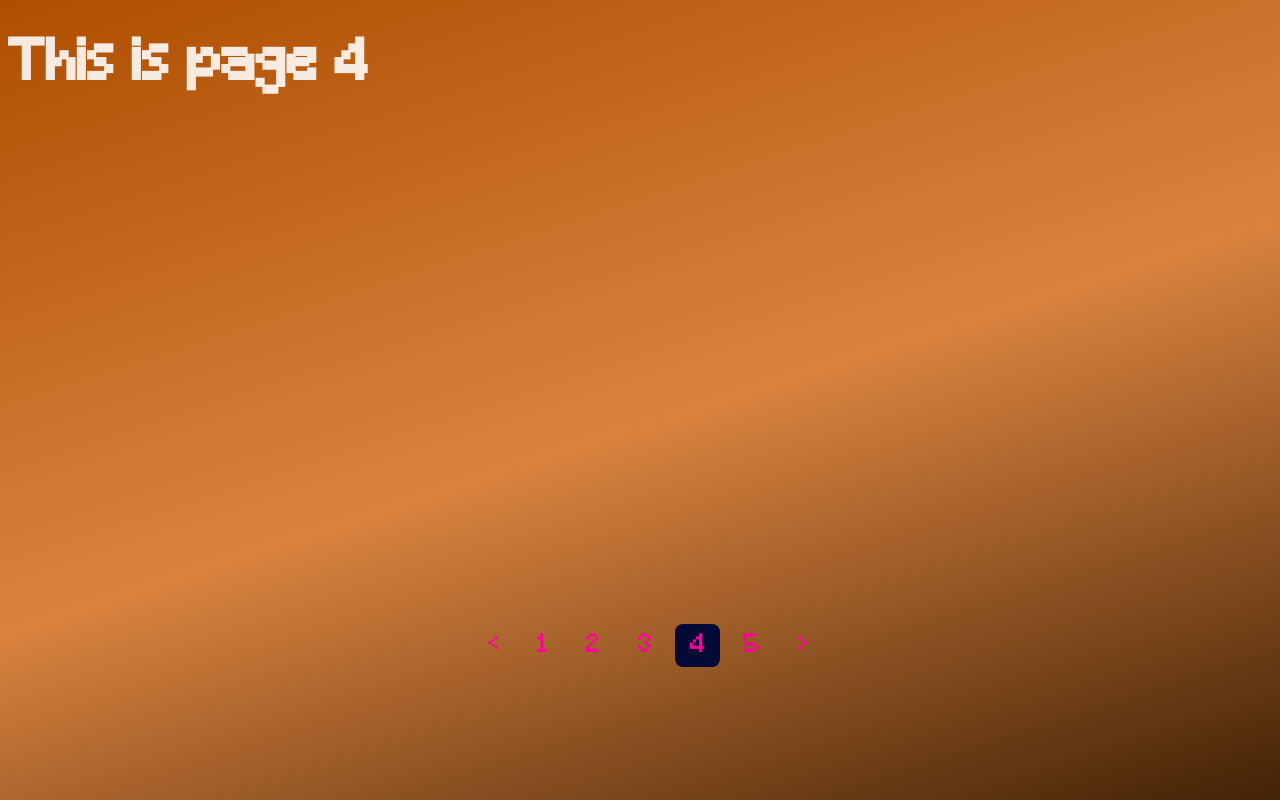
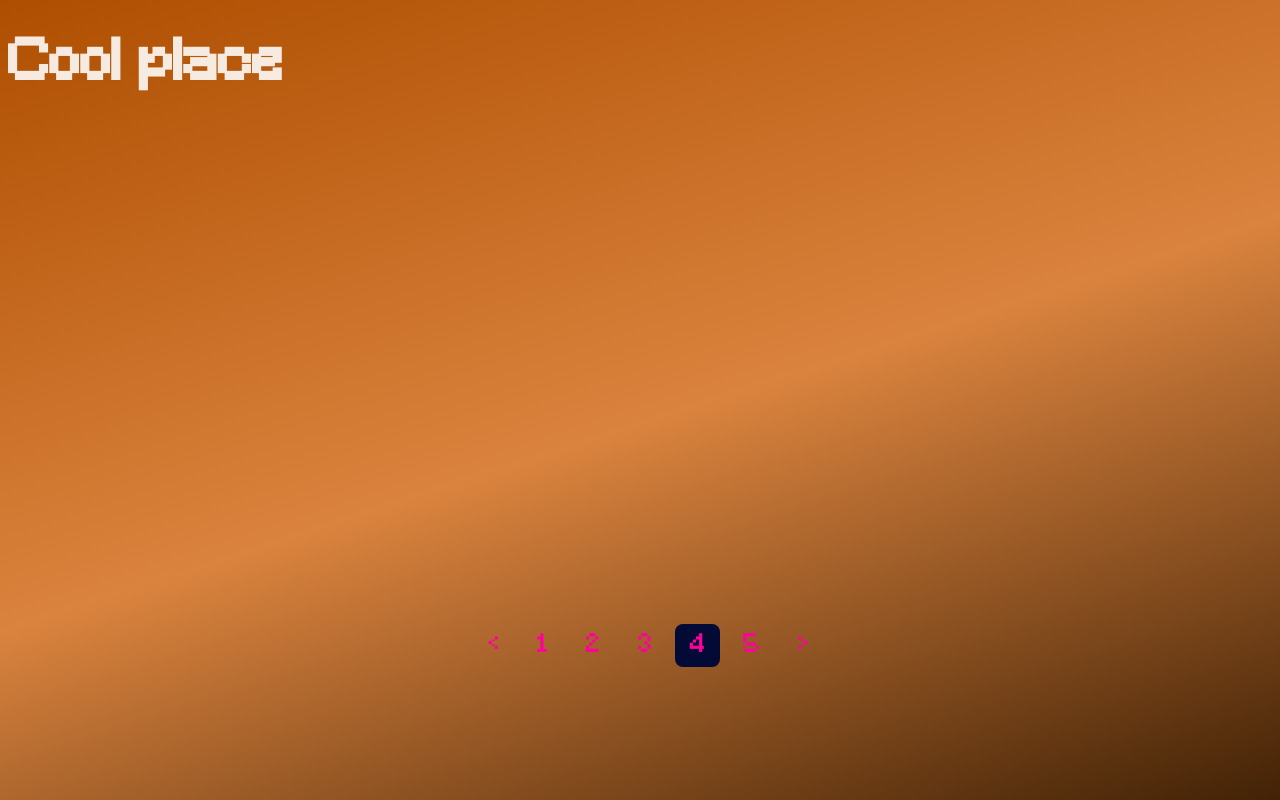
Before and after one commit to gusahlg/website, a plain HTML site: page page4/page4.html in a window 1280 px wide. Drawn offline with Linux system fonts and the light colour scheme.

Commit message:
Fixed stuff, naming

```diff
--- a/page4/page4.html
+++ b/page4/page4.html
@@ -6,7 +6,7 @@
         <title>PAGE 4</title>
     </head>
     <body class="pages_body">
-        <h1 class="h1_pages">This is page 4</h1>
+        <h1 class="h1_pages">Cool place</h1>
         <div class="pagination">
             <a href="/page3/page3.html"><</a>
             <a href="../index.html">1</a>
```
Also changed, not shown: page3/page3.html (+1 -1 lines).
